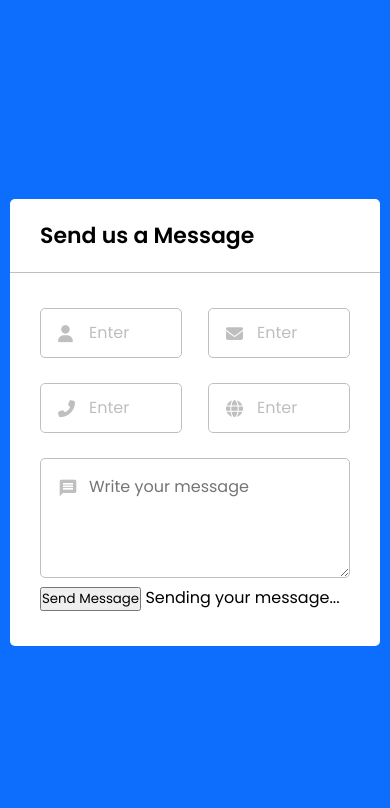
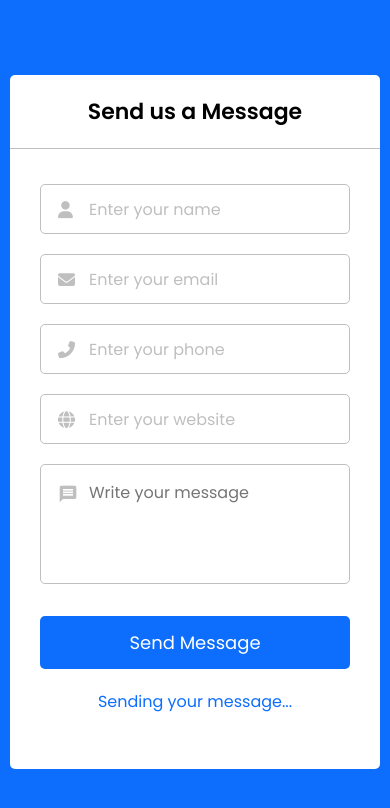
Before and after one commit to AllenOtto/contact-form, a plain HTML site: page index.html in a window 390 px wide. Drawn offline with Linux system fonts and the light colour scheme.

Commit message:
Added media queries to handle displays of width less than 600px

```diff
--- a/style.css
+++ b/style.css
@@ -100,3 +100,51 @@ form .message textarea {
 	min-height: 120px;
 	padding: 15px 20px 0 48px;
 }
+
+form .button-area {
+	margin: 25px 0;
+	display: flex;
+	align-items: center;
+}
+
+.button-area button {
+	font-size: 18px;
+	border: none;
+	color: #fff;
+	cursor: pointer;
+	padding: 13px 25px;
+	border-radius: 5px;
+	background: #0D6EFD;
+}
+
+.button-area span {
+	color: #0D6EFD;
+	margin-left: 30px;
+}
+
+@media(max-width: 600px) {
+	.wrapper header {
+		text-align: center;
+	}
+	form .dbl-field {
+		flex-direction: column;
+		margin-bottom: 0px;
+	}
+	.dbl-field .field {
+		width: 100%;
+		margin-bottom: 20px;
+	}
+	form .message textarea {
+		resize: none;
+	}
+	form .button-area {
+		flex-direction: column;
+	}
+	.button-area button {
+		width: 100%;
+	}
+	.button-area span {
+		text-align: center;
+		margin: 20px 0;
+	}
+}
```
